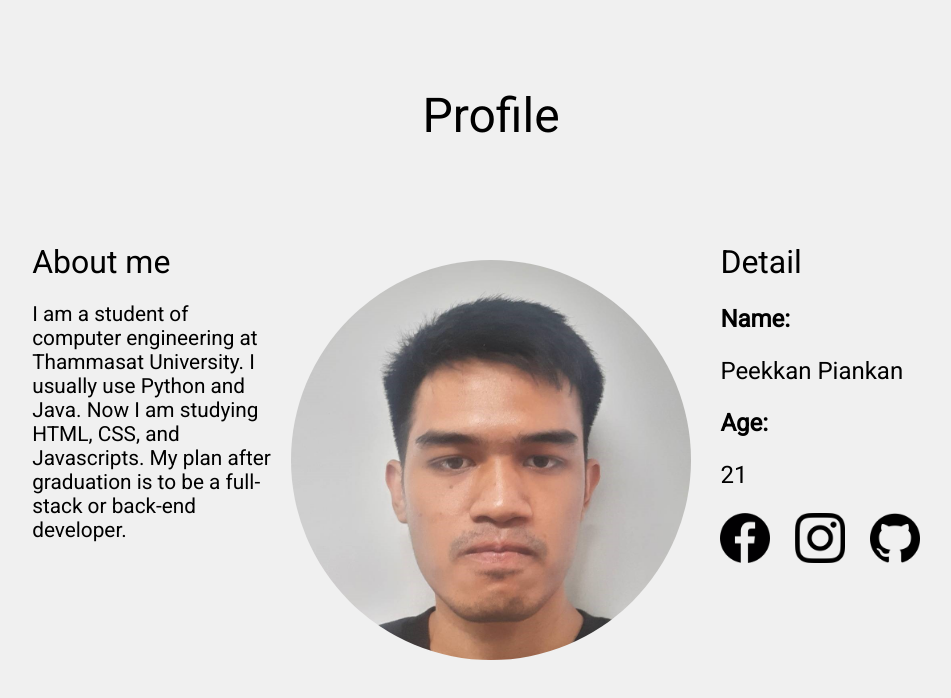
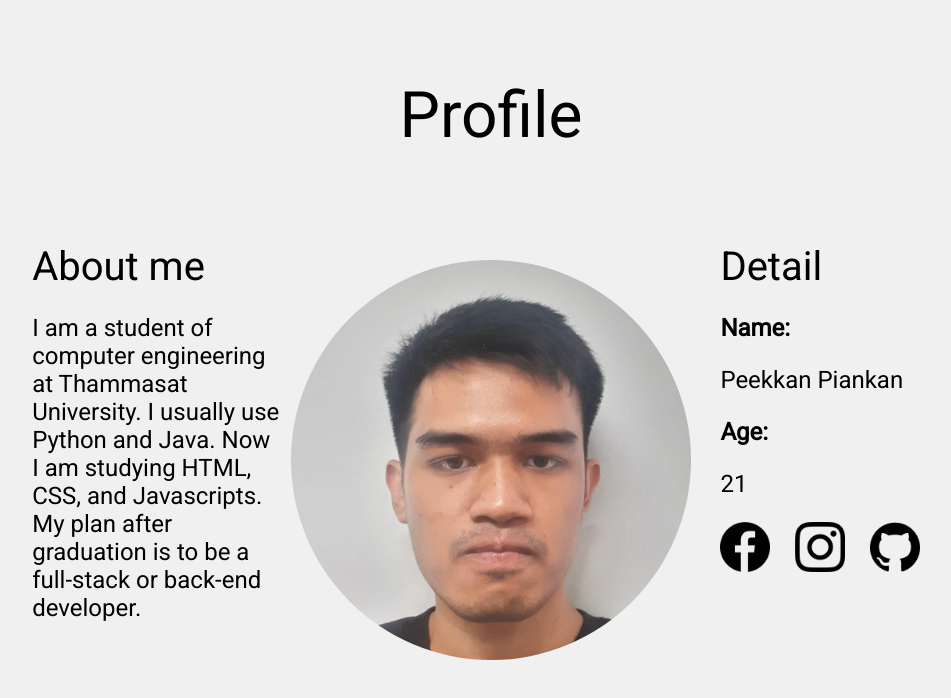
Before and after one commit to 6410615097/6410615097.github.io, a plain HTML site: page index.html in a window 1280 px wide. Shown: the whole page, without its empty margins (149-1100 px from the left). Drawn offline with Linux system fonts and the light colour scheme.

Commit message:
changed text sized

```diff
--- a/app.css
+++ b/app.css
@@ -15,7 +15,7 @@ header {
 
 header h1 {
     text-align: center;
-    font-size: 3em;
+    font-size: 4em;
     font-weight: 400;
 }
 
@@ -27,18 +27,15 @@ main {
     flex-direction: row;
     justify-content: center;
     flex-wrap: wrap;
-    /* background-color: aqua; */
 }
 
 #about {
-    /* background-color: red; */
     width: 33%;
     display: flex;
     flex-direction: column;
 }
 
 #pic {
-    /* background-color: white; */
     width: 33%;
     display: flex;
     flex-direction: row;
@@ -49,7 +46,6 @@ main {
 }
 
 #detail {
-    /* background-color: blue; */
     width: 33%;
 }
 
@@ -57,14 +53,14 @@ main {
     margin-top: 20%;
     margin-left: 40%;
     margin-bottom: 0px;
-    font-size: 2em;
+    font-size: 2.5em;
     font-weight: 500;
 
 }
 
 #about p {
     margin-left: 40%;
-    font-size: 1.3em;
+    font-size: 1.5em;
     font-weight: 500;
 }
 
@@ -80,7 +76,7 @@ main {
     margin-top: 20%;
     margin-left: 5%;
     margin-bottom: 0px;
-    font-size: 2em;
+    font-size: 2.5em;
     font-weight: 500;
 }
 
--- a/index.html
+++ b/index.html
@@ -31,7 +31,7 @@
       <p>Peekkan Piankan</p>
       <h3>Age:</h3>
       <p>21</p>
-      <a href="https://www.facebook.com/peek.ice"><img src="pic/20673.png" alt="facebook-icon"></a>
+      <a href="https://www.facebook.com/peek.ice"><img src="pic/fb-pic.png" alt="facebook-icon"></a>
       <a href="https://www.instagram.com/peek_ice/"><img src="pic/ig-icon.png" alt="instragram-icon"></a>
       <a href="https://github.com/6410615097"><img src="pic/github-icon.png" alt="github-icon"></a>
     </div>
```
Also changed, not shown: pic/fb-pic.png (renamed from pic/20673.png).
